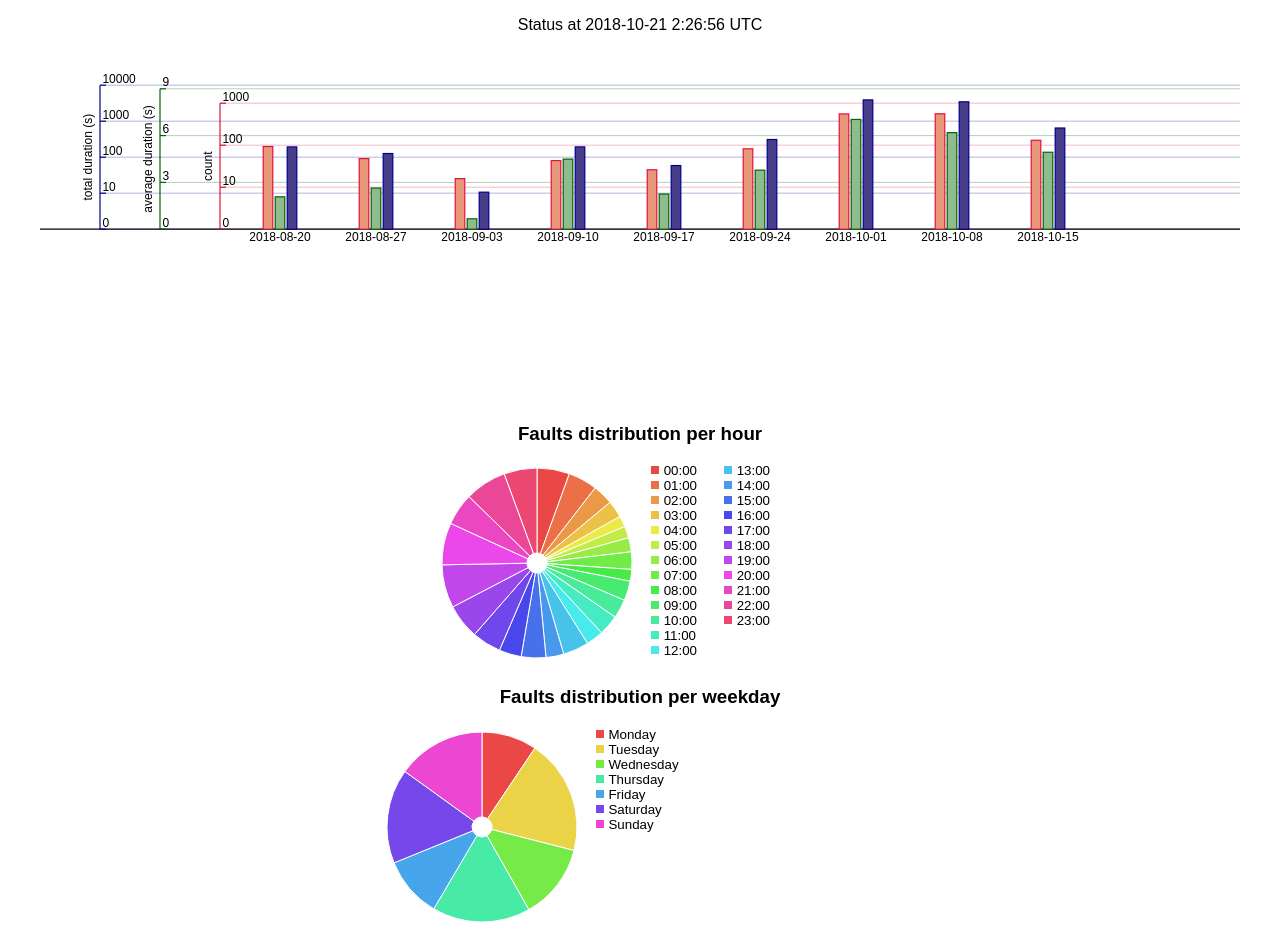
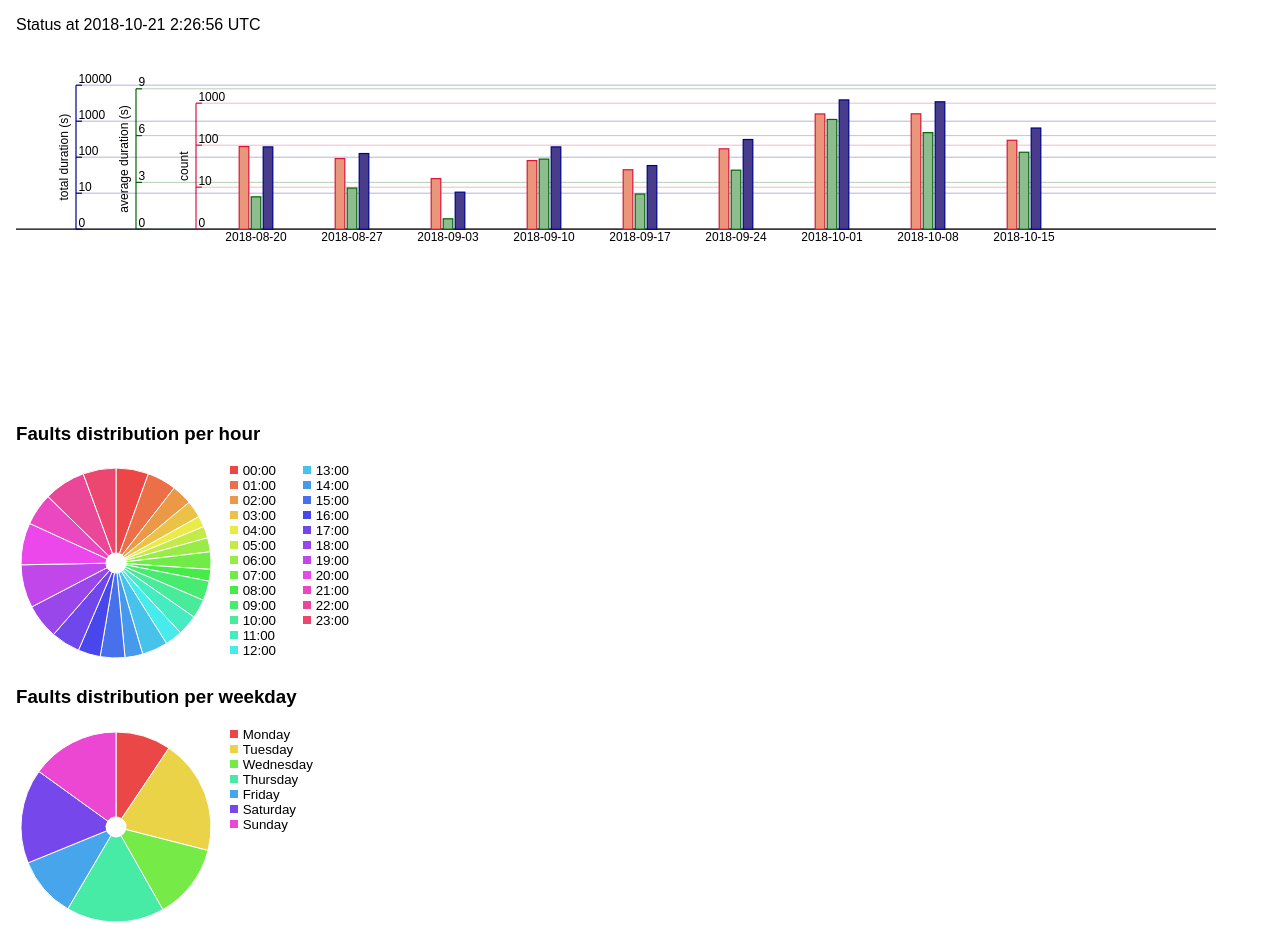
Before and after one commit to klasbj/pingstats, a React (Create React App) app: page / in a window 1280 px wide. Built offline with nearby package versions, Linux system fonts and the light colour scheme; the HTML template or start-up script is replaced by a standard one.

Commit message:
Left align the page.

```diff
--- a/src/App.css
+++ b/src/App.css
@@ -1,5 +1,6 @@
 .App {
-  text-align: center;
+  text-align: left;
+  padding-left: 1em;
 }
 
 .App-logo {
```
